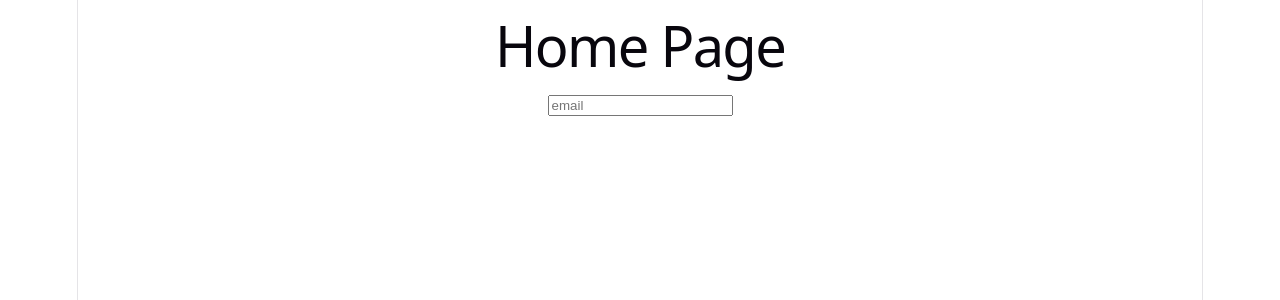
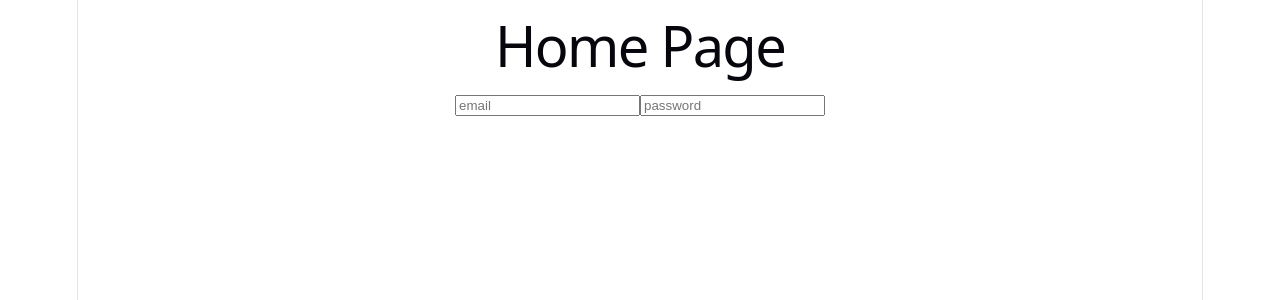
Before and after one commit to josephkhella2027-lang/devops-github-one, a React (Vite) app in the folder frontend/train/: page / in a window 1280 px wide. Shown: the top 300 px of the page. Built offline with nearby package versions, Linux system fonts and the light colour scheme.

Commit message:
add password input

```diff
--- a/frontend/train/src/pages/HomePage/HomePage.tsx
+++ b/frontend/train/src/pages/HomePage/HomePage.tsx
@@ -4,6 +4,8 @@ function HomePage() {
     <div>
         <h1>Home Page</h1>
         <input type="text" placeholder="email" />
+        <input type="text" placeholder="password" />
+
 
     </div>
   )
```
